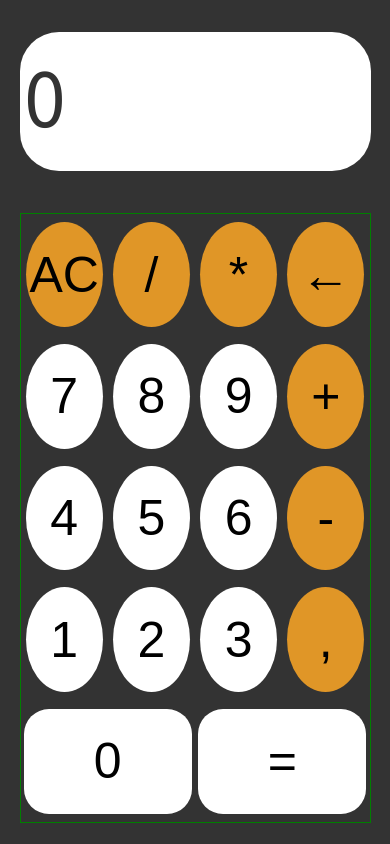
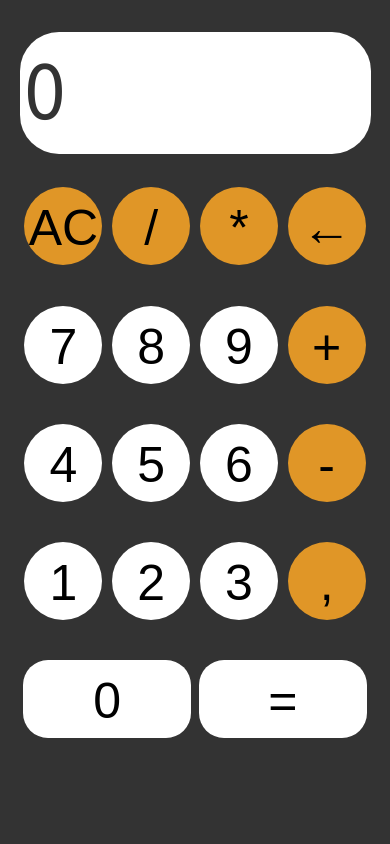
Before and after one commit to forshow/forshow.github.io, a PHP site: page / in a window 390 px wide. Run offline with PHP 8.4, Linux system fonts and the light colour scheme.

Commit message:
calc update

```diff
--- a/Calculator/style.css
+++ b/Calculator/style.css
@@ -67,15 +67,15 @@ body {
       height: 100%;
       border-radius: 0px; }
       body #calc #display {
+        font-family: Tahoma;
         border-radius: 10vw;
         margin-top: 2vh;
-        margin-bottom: 5vh;
-        padding: 3vh 1vw; }
+        margin-bottom: 3vh;
+        padding: 2vh 1vw; }
         body #calc #display #input {
           box-sizing: border-box; }
       body #calc #buttons {
-        border: 1px solid green;
-        height: 75%;
+        height: 70vh;
                 /*
 
 
@@ -107,4 +107,5 @@ body {
                 }
                 */ }
         body #calc #buttons .btn {
-          width: 22%; } }
+          width: 20vw;
+          height: 20vw; } }
--- a/Calculator/style.scss
+++ b/Calculator/style.scss
@@ -92,10 +92,11 @@ body {
             border-radius: 0px;
 
             #display {
+                font-family: Tahoma;
                 border-radius: 10vw;
                 margin-top: 2vh;
-                margin-bottom: 5vh;
-                padding: 3vh 1vw;
+                margin-bottom: 3vh;
+                padding: 2vh 1vw;
 
                 #input {
                     box-sizing: border-box;
@@ -103,10 +104,11 @@ body {
             }
 
             #buttons {
-                border: 1px solid green;
-                height: 75%;
+                height: 70vh;
+
                 .btn {
-                    width: 22%;
+                    width: 20vw;
+                    height: 20vw;
                 }
                 /*
 
```
